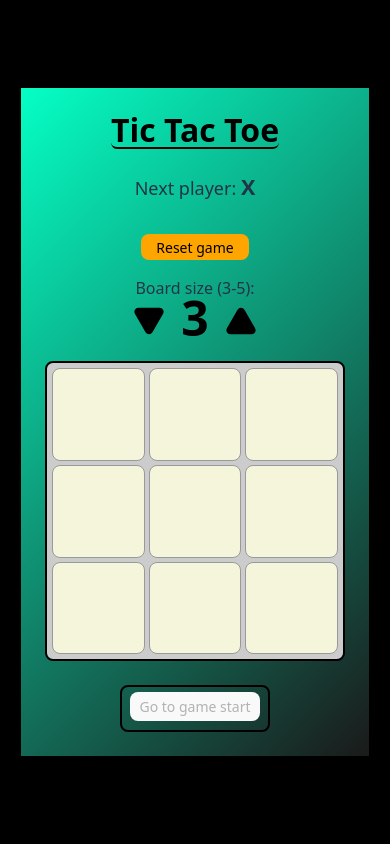
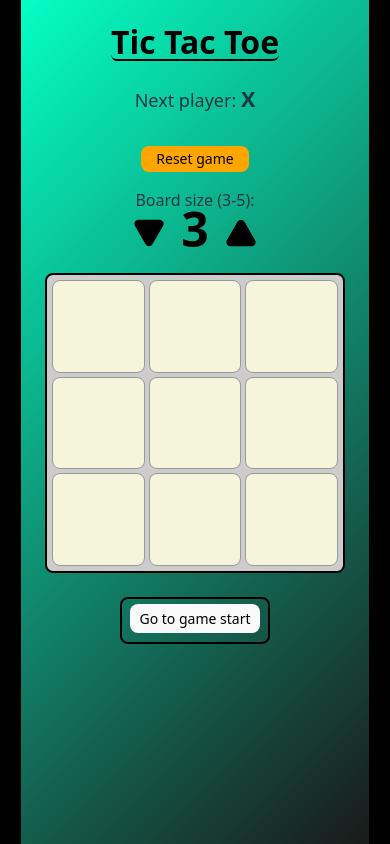
Before and after one commit to Ankhtepot/TicTacToeReactMini, a React (Vite) app: page / in a window 390 px wide. Built offline with nearby package versions, Linux system fonts and the light colour scheme.

Commit message:
fixing web view style, updating colors

```diff
--- a/src/components/Board/Square/Square.module.scss
+++ b/src/components/Board/Square/Square.module.scss
@@ -4,6 +4,7 @@
   aspect-ratio: 1;
   font-size: 2em;
   font-weight: 500;
+  color: black;
   border: 1px solid #999;
   display: flex;
   align-items: center;
--- a/src/components/Game/Game.module.scss
+++ b/src/components/Game/Game.module.scss
@@ -20,7 +20,8 @@
   @media (max-width: 768px) {
     width: 100%;
     border-radius: 0;
-    height: 100%;
+    min-height: 100vh;
+    height: auto;
   }
 
   .boardSizeSelection {
--- a/src/components/HistoryList/HistoryList.module.css
+++ b/src/components/HistoryList/HistoryList.module.css
@@ -18,5 +18,10 @@
     margin-bottom: 4px;
     padding: 4px 8px;
     font-size: 14px;
+    color: black;
     cursor: pointer;
+
+    :disabled {
+        color: gray;
+    }
 }
```
